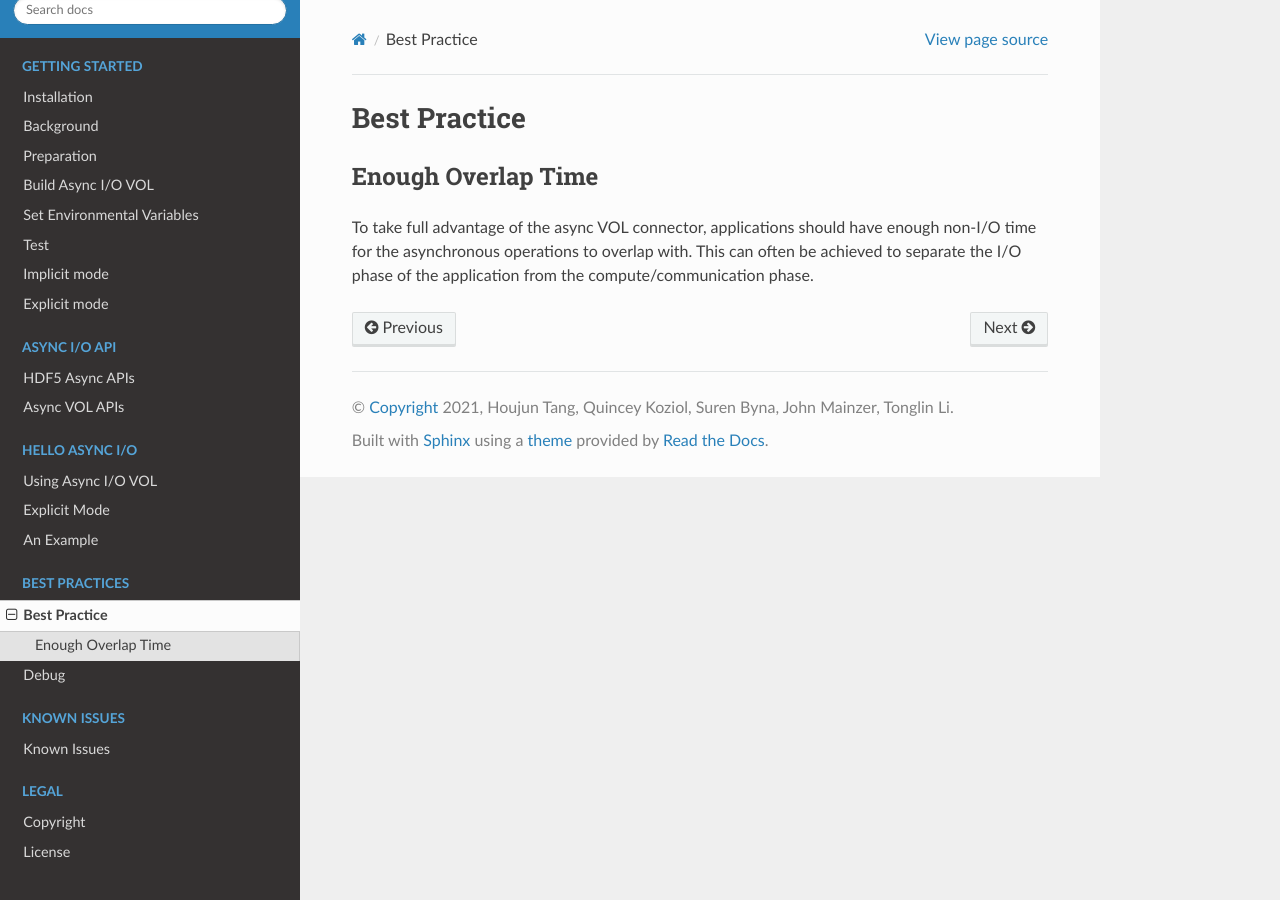
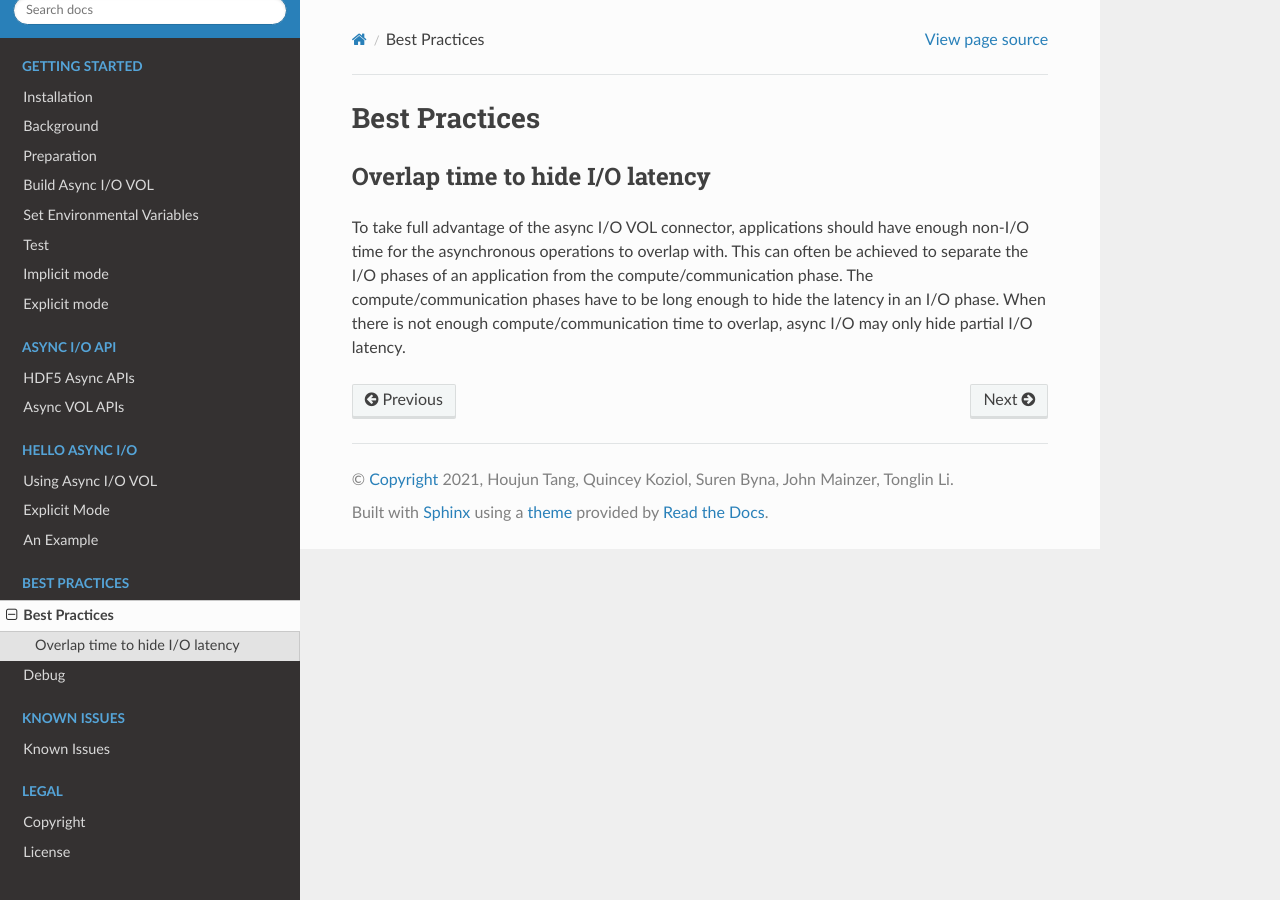
Before and after one commit to HDFGroup/vol-async, a Sphinx documentation site: the page built from docs/source/bestpractice.rst, in a window 1280 px wide. Built offline with Sphinx 7.4.7 and the Read the Docs theme 2.0.0, drawn with Linux system fonts in a browser that asks for light colours.

Commit message:
update to bestpractice.rst

```diff
--- a/docs/source/bestpractice.rst
+++ b/docs/source/bestpractice.rst
@@ -1,6 +1,6 @@
-Best Practice
-=============
+Best Practices
+==============
 
-Enough Overlap Time
--------------------
-To take full advantage of the async VOL connector, applications should have enough non-I/O time for the asynchronous operations to overlap with. This can often be achieved to separate the I/O phase of the application from the compute/communication phase.
+Overlap time to hide I/O latency
+--------------------------------
+To take full advantage of the async I/O VOL connector, applications should have enough non-I/O time for the asynchronous operations to overlap with. This can often be achieved to separate the I/O phases of an application from the compute/communication phase. The compute/communication phases have to be long enough to hide the latency in an I/O phase. When there is not enough compute/communication time to overlap, async I/O may only hide partial I/O latency.
```
